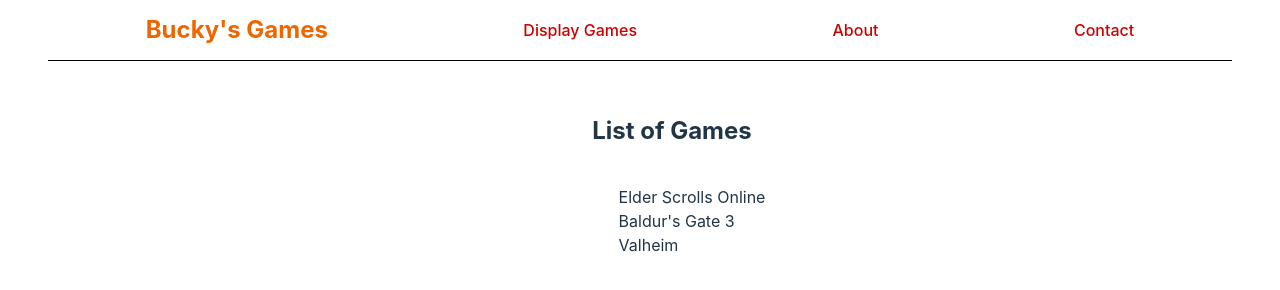
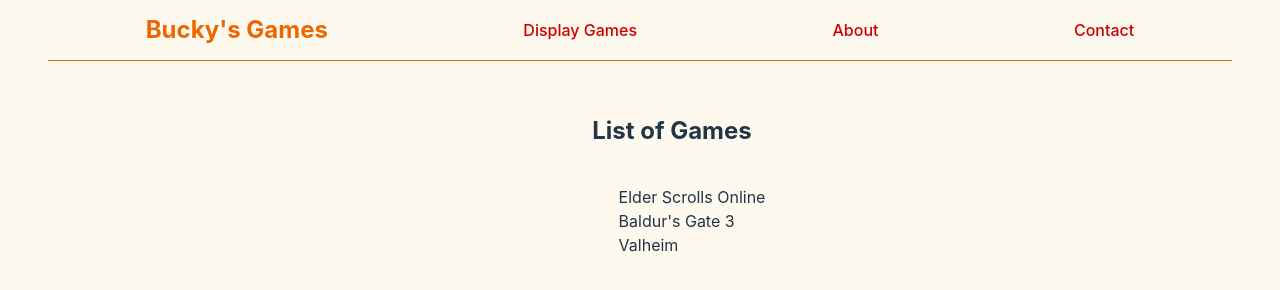
Before and after one commit to bucky-13/git-workflow-hobbies, a website built with Vite: page index.html in a window 1280 px wide. Shown: the top 290 px of the page. Built offline with nearby package versions, Linux system fonts and the light colour scheme.

Commit message:
changed nav border color and body bg color

```diff
--- a/style.css
+++ b/style.css
@@ -33,13 +33,14 @@ body {
   flex-direction: column;
   min-width: 320px;
   min-height: 100vh;
+  background-color: #ee990010;
 }
 
 nav {
   display: flex;
   align-items: center;
   justify-content: space-around;
-  border-bottom: 1px solid black;
+  border-bottom: 1px solid #ee6600;
   margin: 0 3rem;
   height: 60px;
 }
```
